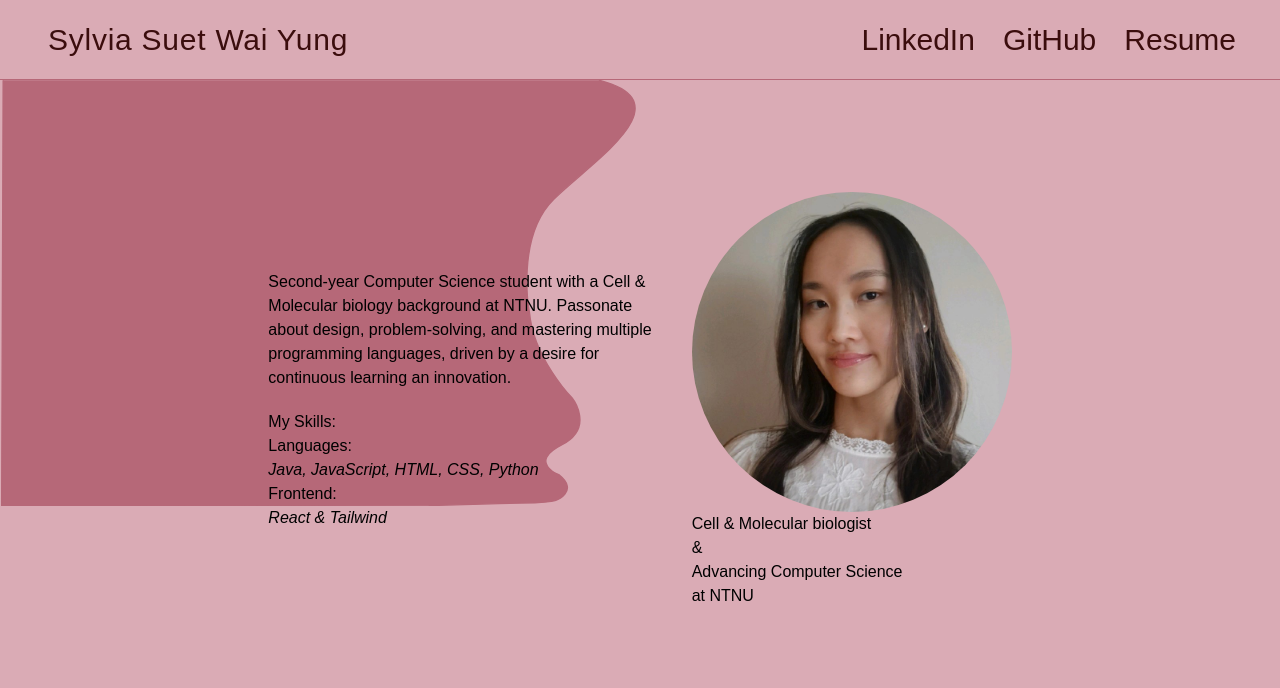
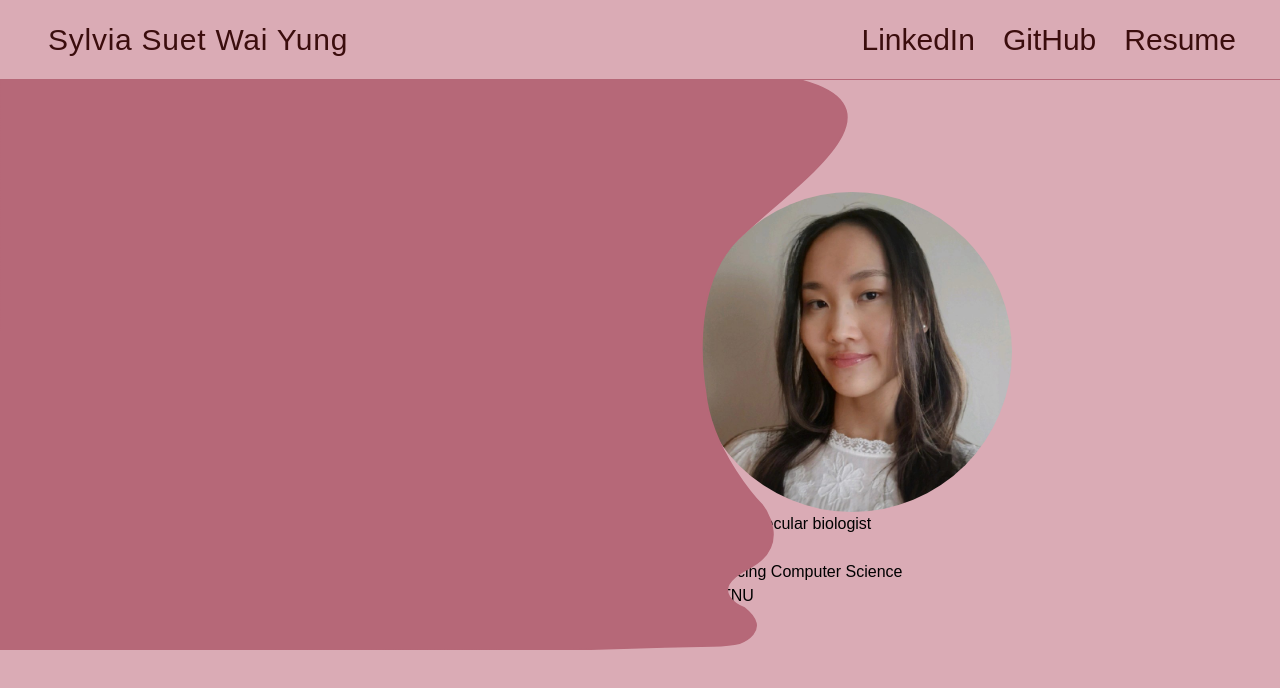
Before and after one commit to SylviaSWYung/portfoil, a React (Vite) app: page / in a window 1280 px wide. Shown: the top 688 px of the page. Built offline with nearby package versions, Linux system fonts and the light colour scheme; a web font is replaced by a local one.

Commit message:
SVG file from profile to headerpicture, and scaled it to the window. Reponsive

```diff
--- a/src/App.tsx
+++ b/src/App.tsx
@@ -1,7 +1,7 @@
 import './index.css'
 import { Navbar } from './components/Navbar';
 import { Profile } from './components/Profile';
-// import { HeaderPicture } from './components/Headerpicture';
+import { Headerpicture } from './components/Headerpicture';
 
 
 function App() {
@@ -10,7 +10,7 @@ function App() {
     <>
       <Navbar/>
       <Profile/>
-      {/* <HeaderPicture/> */}
+      <Headerpicture/>
     </>
   )
 }
--- a/src/components/Headerpicture.tsx
+++ b/src/components/Headerpicture.tsx
@@ -1,7 +1,7 @@
-export function HeaderPicture(){
+export function Headerpicture(){
     return(
-        <div className="">
-            <svg viewBox="0 0 500 500"  xmlns="http://www.w3.org/2000/svg" className="w-9/12 h-9/12">
+        <div className="absolute top-20 z-0 inset-0 w-8/12 h-8/12" style={{paddingBottom: "56.25%"}}>
+            <svg viewBox="21.458 89.244 474.718 317.066"  xmlns="http://www.w3.org/2000/svg" className="">
                 <path className=" fill-dark-pink stroke-dark-pink" d="M 21.462 89.013 L 20.33 407.283 L 338.633 406.174 L 391.281 404.635 L 418.067 404.018 C 418.067 404.018 427.919 403.711 432.845 402.479 C 432.845 402.479 451.626 395.706 435.616 383.082 C 435.616 383.082 412.525 373.847 437.772 360.915 C 463.019 347.984 445.468 325.782 445.468 325.782 C 445.468 325.782 416.835 296.67 413.757 261.879 C 413.757 261.879 403.288 206.118 431.922 177.793 C 460.555 149.468 531.056 105.349 465.482 89.053"/>
             </svg>
         </div>
```
